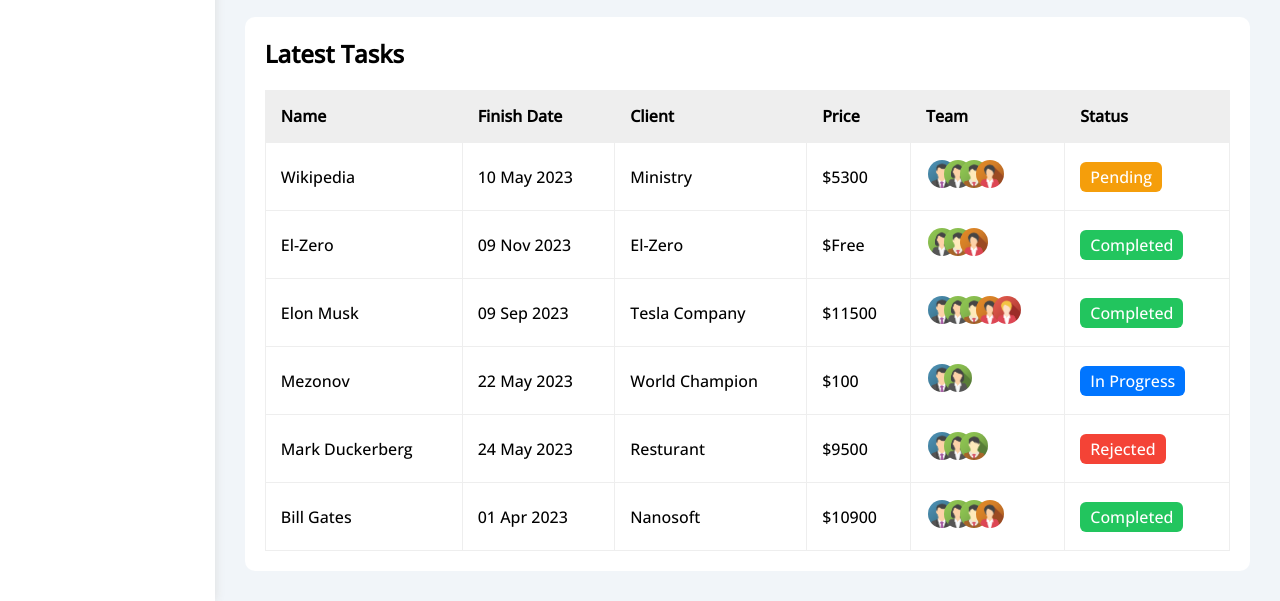
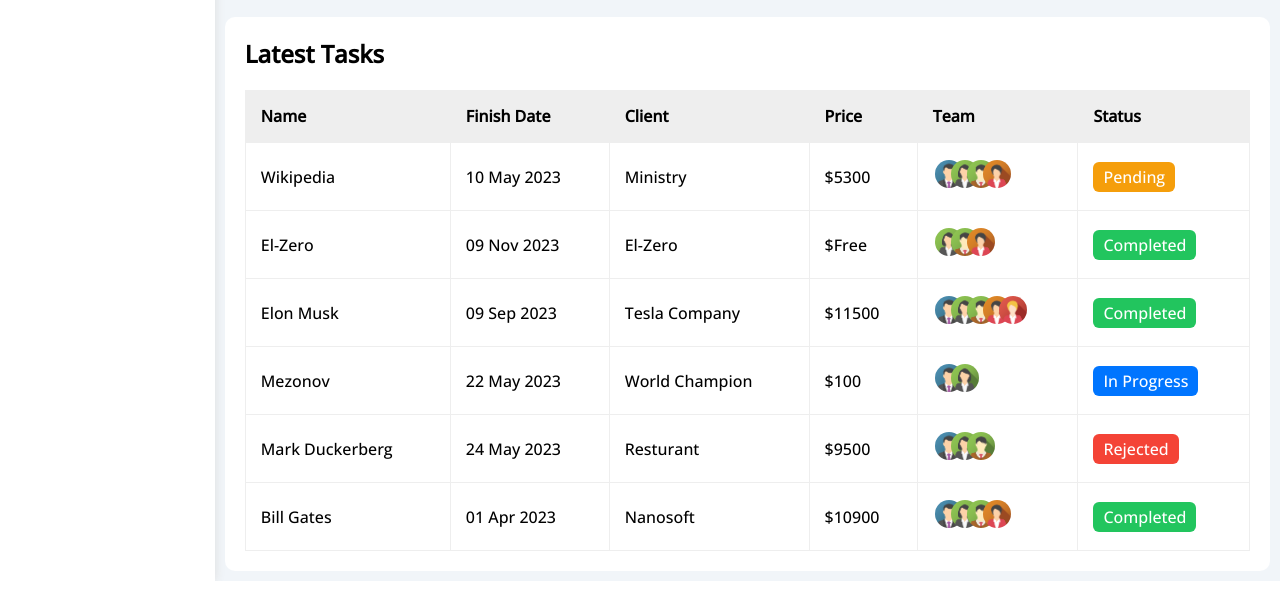
Before and after one commit to AbdulJaleel97/Html-CSS-Fourth-Template, a plain HTML site: page index.html in a window 1280 px wide. Shown: the part 2805-3406 px from the top of the page. Drawn offline with nearby package versions, Linux system fonts and the light colour scheme.

Commit message:
Update index.html

```diff
--- a/index.html
+++ b/index.html
@@ -479,7 +479,7 @@
                 </div>
                 <!-- Start Project-Table-->
                 <div class="project-table">
-                    <div class="project-table p-20 bg-white rad-10 m-20">
+                    <div class="project-table p-20 bg-white rad-10 mt-20">
                         <h2 class="mt-0 mb-20">Latest Tasks</h2>
                         <table class="w-full">
                             <thead>
```
